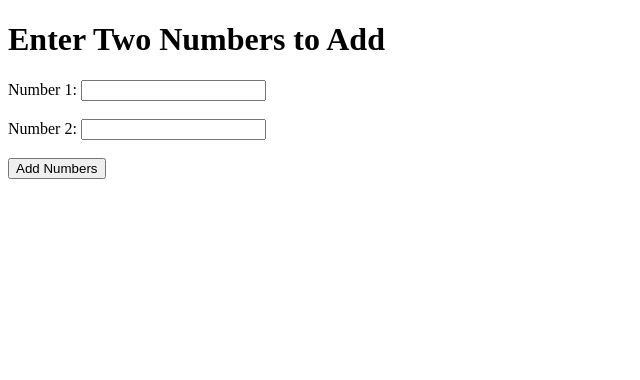
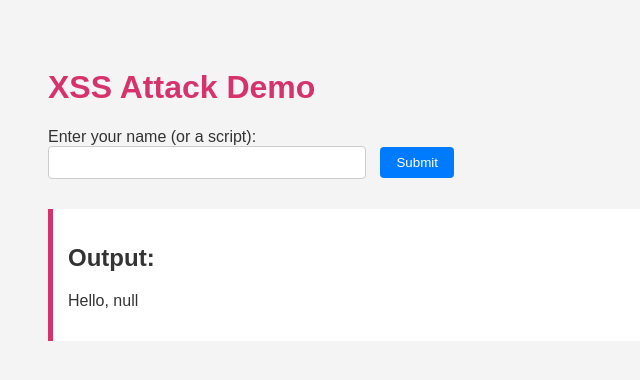
Before and after one commit to saijoshi03/my-flask-service, a Flask app: page / in a window 1280 px wide. Shown: the top 380 px of the page, without its empty margins (0-640 px from the left). Run offline with Flask 3, Linux system fonts and the light colour scheme.

Commit message:
Update index.html

```diff
--- a/templates/index.html
+++ b/templates/index.html
@@ -2,30 +2,65 @@
 <html lang="en">
 <head>
     <meta charset="UTF-8">
-    <meta name="viewport" content="width=device-width, initial-scale=1.0">
-    <title>Flask Add Numbers</title>
+    <title>XSS Demo</title>
+    <style>
+        body {
+            font-family: Arial, sans-serif;
+            background: #f4f4f4;
+            padding: 40px;
+            color: #333;
+        }
+        h1 {
+            color: #d6336c;
+        }
+        form {
+            margin-bottom: 20px;
+        }
+        input[type="text"] {
+            padding: 8px;
+            width: 300px;
+            border: 1px solid #ccc;
+            border-radius: 4px;
+        }
+        input[type="submit"] {
+            padding: 8px 16px;
+            background: #007bff;
+            color: white;
+            border: none;
+            border-radius: 4px;
+            margin-left: 10px;
+            cursor: pointer;
+        }
+        input[type="submit"]:hover {
+            background: #0056b3;
+        }
+        .output {
+            margin-top: 30px;
+            padding: 15px;
+            background: white;
+            border-left: 5px solid #d6336c;
+        }
+    </style>
 </head>
 <body>
-    <h1>Enter Two Numbers to Add</h1>
 
-    <form action="/add" method="POST">
-        <label for="a">Number 1:</label>
-        <input type="text" id="a" name="a" required>
-        <br><br>
-
-        <label for="b">Number 2:</label>
-        <input type="text" id="b" name="b" required>
-        <br><br>
-
-        <button type="submit">Add Numbers</button>
+    <h1>XSS Attack Demo</h1>
+    <form method="GET" action="">
+        <label for="input">Enter your name (or a script):</label><br>
+        <input type="text" name="name" id="input">
+        <input type="submit" value="Submit">
     </form>
 
-    {% if result %}
-        <h2>{{ result }}</h2>
-    {% endif %}
+    <div class="output">
+        <h2>Output:</h2>
+        <p>
+            Hello,
+            <script>
+                const params = new URLSearchParams(window.location.search);
+                document.write(params.get("name"));
+            </script>
+        </p>
+    </div>
 
-    {% if error %}
-        <h2 style="color: red;">{{ error }}</h2>
-    {% endif %}
 </body>
 </html>
```
